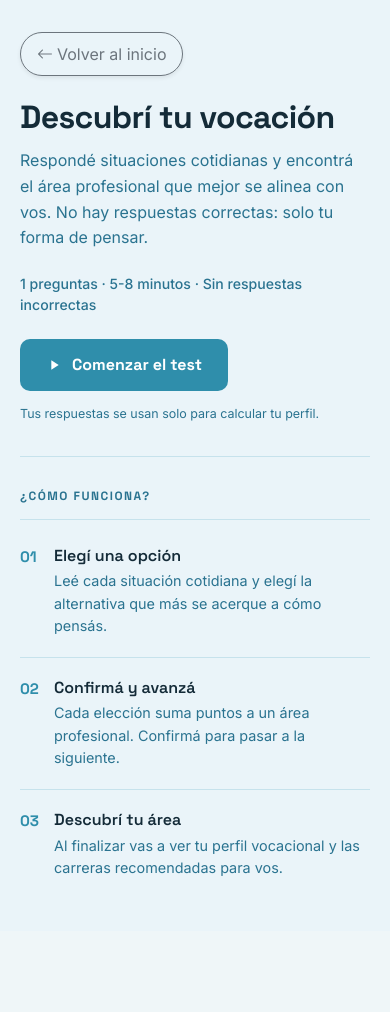
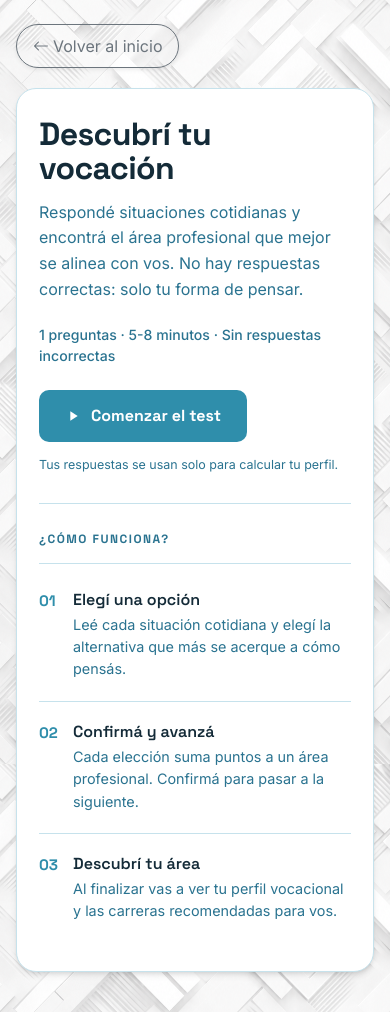
Before and after one commit to faabru/Futuro-360, a Flask app: template templates/test_inicio.html in a window 390 px wide. Shown: the part 80-1092 px from the top of the page. Before the commit the page ends 956 px from the top, so only its background shows below. Run offline with Flask 3, Linux system fonts and the light colour scheme; the template is opened without the code that fills it: most values are stand-ins (such as "Sample title", 1, 10 or a date in 2020); parts of the project's set-up code (start-up, migrations or seed data) failed here and were passed over; some libraries are stand-ins or nearby versions.

Commit message:
Introduccion del test vocacional en tarjeta con fondo del body visible y boton volver bajo el logo

```diff
--- a/templates/test_inicio.html
+++ b/templates/test_inicio.html
@@ -11,21 +11,35 @@
     .test-launch {
         min-height: calc(100vh - 72px);
         display: flex;
-        align-items: center;
+        flex-direction: column;
         justify-content: center;
-        background: var(--bg-main);
-        padding: 40px 24px;
-        overflow: hidden;
+        padding: 28px 24px 44px;
     }
     .test-launch *, .test-launch *::before, .test-launch *::after { box-sizing: border-box; }
+
+    /* --- Fila superior: botón volver (debajo del logo FUTURO 360) --- */
+    .tl-top {
+        width: 100%;
+        max-width: 980px;
+        margin: 0 auto 20px;
+    }
+
+    /* --- Bloque de contenido --- */
+    .tl-card {
+        width: 100%;
+        max-width: 980px;
+        margin: 0 auto;
+        background: var(--card-bg);
+        border: 1px solid var(--card-border);
+        border-radius: var(--radius-lg);
+        box-shadow: var(--shadow-md);
+        padding: 44px 48px;
+    }
 
     .tl-layout {
         display: flex;
         align-items: center;
         gap: 64px;
-        width: 100%;
-        max-width: 980px;
-        margin: 0 auto;
         color: var(--text-main);
         font-family: 'Inter', system-ui, sans-serif;
     }
@@ -138,15 +152,12 @@
 
     /* --- Responsive: una sola columna apilada --- */
     @media (max-width: 780px) {
-        .test-launch {
-            overflow: visible;
-            align-items: flex-start;
-            padding: 32px 20px;
-        }
+        .test-launch { justify-content: flex-start; padding: 24px 16px 40px; }
+        .tl-card { padding: 28px 22px; }
         .tl-layout {
             flex-direction: column;
             align-items: stretch;
-            gap: 32px;
+            gap: 28px;
         }
         .tl-left { flex: none; max-width: none; }
         .tl-meta { margin-bottom: 24px; }
@@ -155,10 +166,13 @@
 </style>
 
 <div class="test-launch">
+    <div class="tl-top">
+        {{ boton_volver(url_for('principal.dashboard'), etiqueta='Volver al inicio') }}
+    </div>
+
+    <div class="tl-card">
         <div class="tl-layout">
             <div class="tl-left">
-            {{ boton_volver(url_for('principal.dashboard'), etiqueta='Volver al inicio', clases='mb-4') }}
-
                 <h1 class="tl-title">Descubrí tu vocación</h1>
                 <p class="tl-sub">
                     Respondé situaciones cotidianas y encontrá el área profesional que
@@ -210,4 +224,5 @@
             </div>
         </div>
     </div>
+</div>
 {% endblock %}
```
Lines whose indentation alone changed are shown as unchanged.
